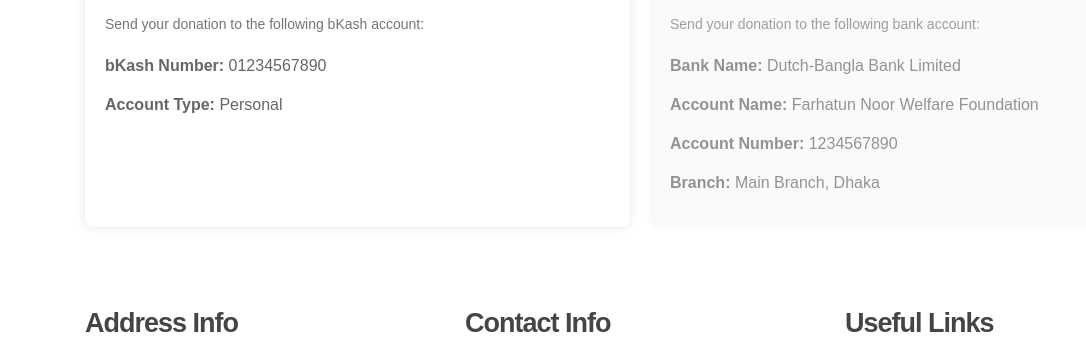
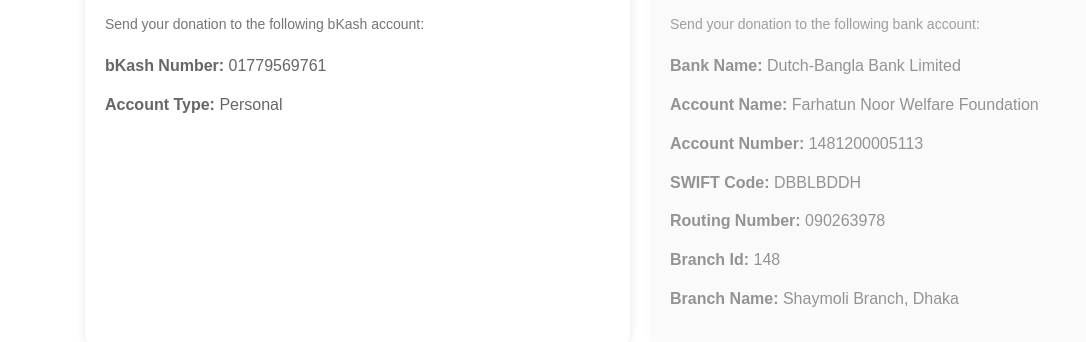
Before and after one commit to imtiajahammad/FNWF, a plain HTML site: page index.html in a window 1280 px wide. Shown: the part 4403-4745 px from the top of the page, without its empty margins (0-1086 px from the left). Drawn offline with Linux system fonts and the light colour scheme.

Commit message:
donation details update and pdf resources link update

```diff
--- a/index.html
+++ b/index.html
@@ -459,7 +459,7 @@
                             </div>
                             <p>Send your donation to the following bKash account:</p>
                             <ul>
-                                <li><strong>bKash Number:</strong> 01234567890</li>
+                                <li><strong>bKash Number:</strong> 01779569761</li>
                                 <li><strong>Account Type:</strong> Personal</li>
                             </ul>
                         </div>
@@ -474,8 +474,11 @@
                             <ul>
                                 <li><strong>Bank Name:</strong> Dutch-Bangla Bank Limited</li>
                                 <li><strong>Account Name:</strong> Farhatun Noor Welfare Foundation</li>
-                                <li><strong>Account Number:</strong> 1234567890</li>
-                                <li><strong>Branch:</strong> Main Branch, Dhaka</li>
+                                <li><strong>Account Number:</strong> 1481200005113</li>
+                                <li><strong>SWIFT Code:</strong> DBBLBDDH</li>
+                                <li><strong>Routing Number:</strong> 090263978</li>
+                                <li><strong>Branch Id:</strong> 148</li>
+                                <li><strong>Branch Name:</strong> Shaymoli Branch, Dhaka</li>
                             </ul>
                         </div>
                     </div>
@@ -523,9 +526,9 @@
                     <div class="footer-thumb">
                          <div class="opening-hours">
                               <h4 class="wow fadeInUp" data-wow-delay="0.4s">Useful Links</h4>
-                              <a href="file:///Users/imtiajahammad/Downloads/health-lab-customized_v1.5/files/Brushier.pdf" target="_blank"><h5>Company Brushier</h5></a>
-                              <a href="file:///Users/imtiajahammad/Downloads/health-lab-customized_v1.5/files/Organogram.jpg" target="_blank"><h5>Company Organogram</h5></a>
-                              <a href="file:///Users/imtiajahammad/Downloads/health-lab-customized_v1.5/files/Biography-Chairman.pdf" target="_blank"><h5>Company Chairman-Biography</h5></a>
+                              <a href="files/Brushier.pdf" target="_blank"><h5>Company Brushier</h5></a>
+                              <a href="files/Organogram.jpg" target="_blank"><h5>Company Organogram</h5></a>
+                              <a href="files/Biography-Chairman.pdf" target="_blank"><h5>Company Chairman-Biography</h5></a>
                          </div>
 
                          <ul class="social-icon">
```
